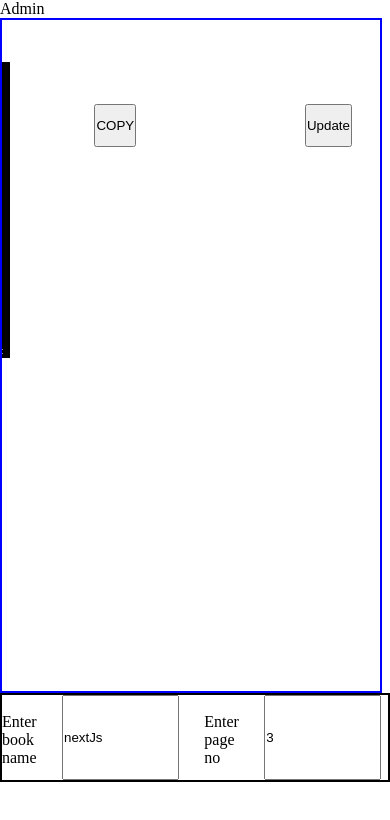
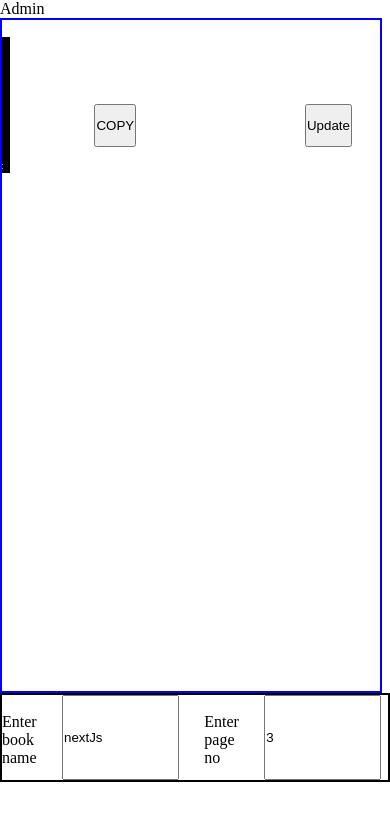
Before and after one commit to vishal730466/digiBooks, a Next.js app: page /Admin in a window 390 px wide. Shown: the top 820 px of the page. Built offline with nearby package versions, Linux system fonts and the light colour scheme.

Commit message:
responsive3

```diff
--- a/src/app/Admin/style.css
+++ b/src/app/Admin/style.css
@@ -1,9 +1,9 @@
 .output_div{
-    height: 35vh;
-    width: 35vw;
+    height: 35vw;
+    width: 40vw;
     border: 2px solid;
-    margin-top: 5vh;
-    font-size: larger;
+    margin-top: 2vh;
+    font-size: 1.7vw;
 }
 
 .box{
--- a/src/app/components/book_container/book_container.css
+++ b/src/app/components/book_container/book_container.css
@@ -116,6 +116,10 @@
 .btn_container {
   display: flex;
   flex-direction: column;
+
+}
+.btn_container button{
+  font-size: 1.7vw;
 }
 
 .mob_books_con {
--- a/src/app/components/book_container/book_container.js
+++ b/src/app/components/book_container/book_container.js
@@ -53,13 +53,13 @@ const BookContainer = () => {
         }else if (window.innerWidth < 700){
             setfont_size("1.7vw")
         }else if (window.innerWidth < 820){
-            setfont_size("1.75vw")
+            setfont_size("1.7vw")
         }else if (window.innerWidth < 850){
-            setfont_size("1.75vw")
+            setfont_size("1.7vw")
         }else if (window.innerWidth < 965){
             setfont_size("1.7vw")
         }else if (window.innerWidth < 1050){
-            setfont_size("1.65vw")
+            setfont_size("1.7vw")
         }else {
             setfont_size("1.7vw")
         }
```
